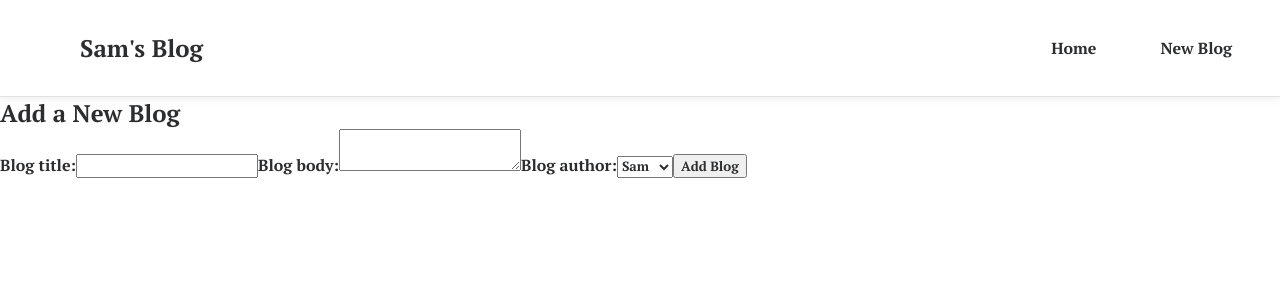
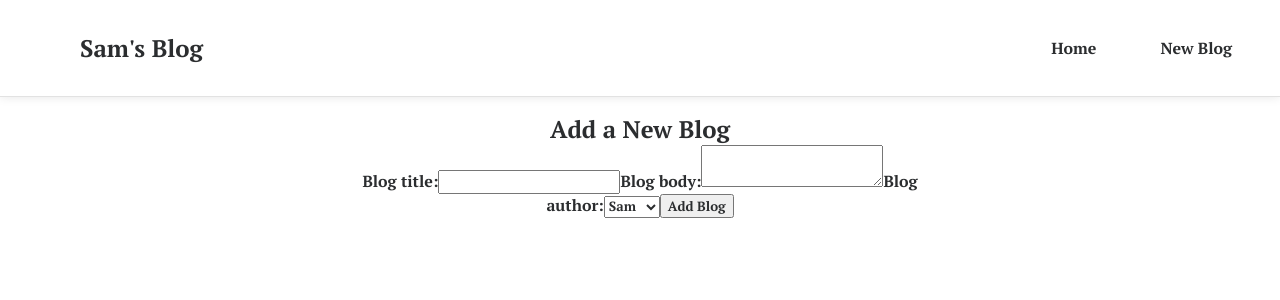
Before and after one commit to samuelandersoncodes/sam-blog, a React (Create React App) app: page /create in a window 1280 px wide. Shown: the top 300 px of the page. Built offline with nearby package versions, Linux system fonts and the light colour scheme.

Commit message:
style: Style the create div for alignment

```diff
--- a/src/index.css
+++ b/src/index.css
@@ -58,3 +58,11 @@
 .blog-preview a {
   text-decoration: none;
 }
+
+/* Create new blog form */
+.create {
+  margin: 0 auto;
+  max-width: 600px;
+  text-align: center;
+  padding-top: 1rem;
+}
```
